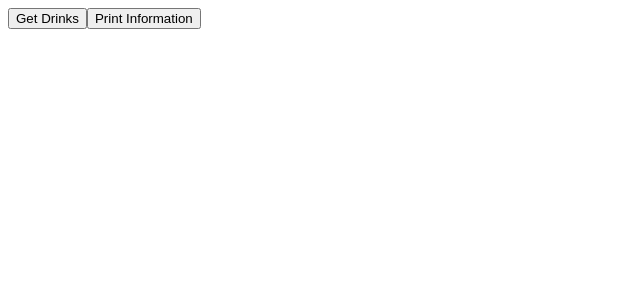
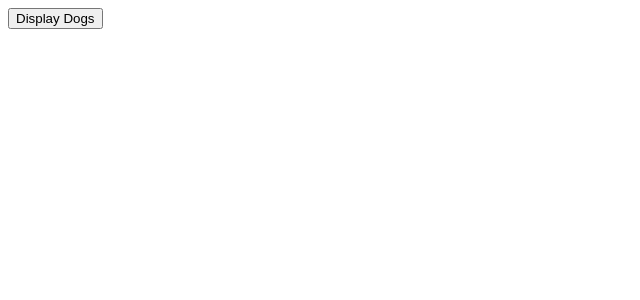
Before and after one commit to josephmonreal00/StoreApp, an Angular app: page / in a window 1280 px wide. Shown: the top 300 px of the page, without its empty margins (0-640 px from the left). Built offline with nearby package versions, Linux system fonts and the light colour scheme.

Commit message:
2 files modified, 4 added

```diff
--- /dev/null
+++ b/src/app/Components/Dogs/dogResponseModel.ts
@@ -0,0 +1,9 @@
+export interface DogResponseModel {
+  message: string;
+  status: string;
+}
+
+// {
+//   "message": "https://images.dog.ceo/breeds/terrier-welsh/lucy.jpg",
+//   "status": "success"
+// }
--- /dev/null
+++ b/src/app/Components/Dogs/dogs.component.html
@@ -0,0 +1,4 @@
+<button (click)="displayDogs()">Display Dogs</button>
+<div *ngFor="let dog of displayDog | async">
+  {{ dog }}
+</div>
--- /dev/null
+++ b/src/app/Components/Dogs/dogs.component.ts
@@ -0,0 +1,26 @@
+import { Component } from '@angular/core';
+import { HttpClient, HttpHeaders, HttpParams } from '@angular/common/http';
+import { Observable } from 'rxjs';
+import { DogResponseModel } from '../../Components/Dogs/dogResponseModel';
+@Component({
+  selector: 'dogs',
+  templateUrl: 'dogs.component.html',
+  styleUrls: ['dogs.component.css'],
+})
+export class DogsComponent {
+  URL = 'https://dog.ceo/api/breeds/image/random';
+  dogs: Observable<DogResponseModel>;
+  displayDog: any;
+
+  constructor(private http: HttpClient) {}
+
+  getDogs(): Observable<DogResponseModel> {
+    return this.http.get<DogResponseModel>(this.URL);
+  }
+
+  displayDogs(): void {
+    this.getDogs().subscribe({
+      next: (item) => console.log(item),
+    });
+  }
+}
--- a/src/app/app.component.html
+++ b/src/app/app.component.html
@@ -1 +1 @@
-<drinks></drinks>
+<dogs></dogs>
```
Also changed, not shown: src/app/app.module.ts (+9 -1 lines), src/app/Components/Dogs/dogs.component.css (added).
